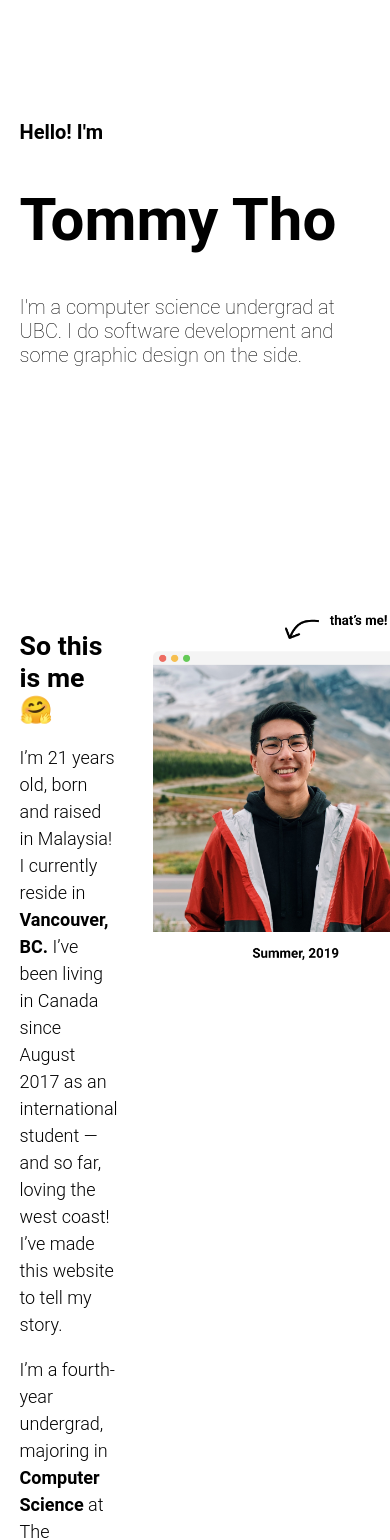
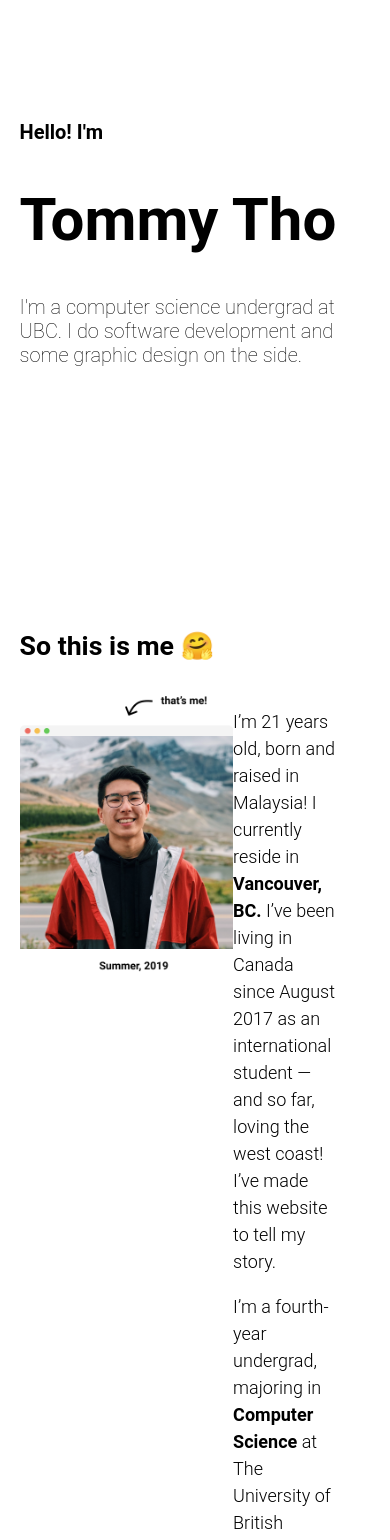
Before and after one commit to tommytwm/tommytwm.github.io, a React (Create React App) app: page / in a window 390 px wide. Shown: the top 1540 px of the page. Built offline with nearby package versions, Linux system fonts and the light colour scheme.

Commit message:
added mobile breakpoint for bio section

```diff
--- a/src/components/bio/Bio.css
+++ b/src/components/bio/Bio.css
@@ -1,7 +1,30 @@
+@media only screen and (max-width: 768px) {
+    /* Mobile screens */
+    .Bio {
+
+    }
+
+    .Bio-header {
+
+    }
+
+    .Bio-text {
+        display: flex;
+        flex-direction: row-reverse;
+    }
+
+    .Bio img {
+        width: 12em !important;
+    }
+}
+
 .Bio {
     text-align: left;
-    display: flex;
     margin-bottom: 5%
+}
+
+.Bio-body {
+    padding-right: 10%;
 }
 
 .Bio-header {
@@ -9,9 +32,9 @@
 }
 
 .Bio-text {
-    padding-right: 10%;
+    display: flex;
 }
 
-img {
+.Bio img {
     width: 15em;
 }
--- a/src/components/bio/Bio.js
+++ b/src/components/bio/Bio.js
@@ -7,10 +7,10 @@ import Photo from './assets/pic.png';
 function Bio() {
     return (
         <div className="Bio">
-            <div className="Bio-text">
             <h2 className="Bio-header">
                 So this is me 🤗
             </h2>
+            <div className="Bio-text">
                 <div className="Bio-body">
                     <p>
                         I’m 21 years old, born and raised in Malaysia! I currently reside in <b>Vancouver, BC.</b> I’ve been living in Canada since August 2017 as an international student — and so far, loving the west coast! I’ve made this website to tell my story.
@@ -22,7 +22,6 @@ function Bio() {
                         When I’m not coding, I’m usually out looking for another coffee joint, climbing at the bouldering gym, cooking, tinkering with my PC, designing another website, or just hanging out with my friends. :)
                     </p>
                 </div>
-            </div>
                 <div className="Bio-img">
                     <img
                         src={Photo}
@@ -30,6 +29,7 @@ function Bio() {
                     />
                 </div>
             </div>
+        </div>
     );
 };
 
```
Lines whose indentation alone changed are shown as unchanged.
